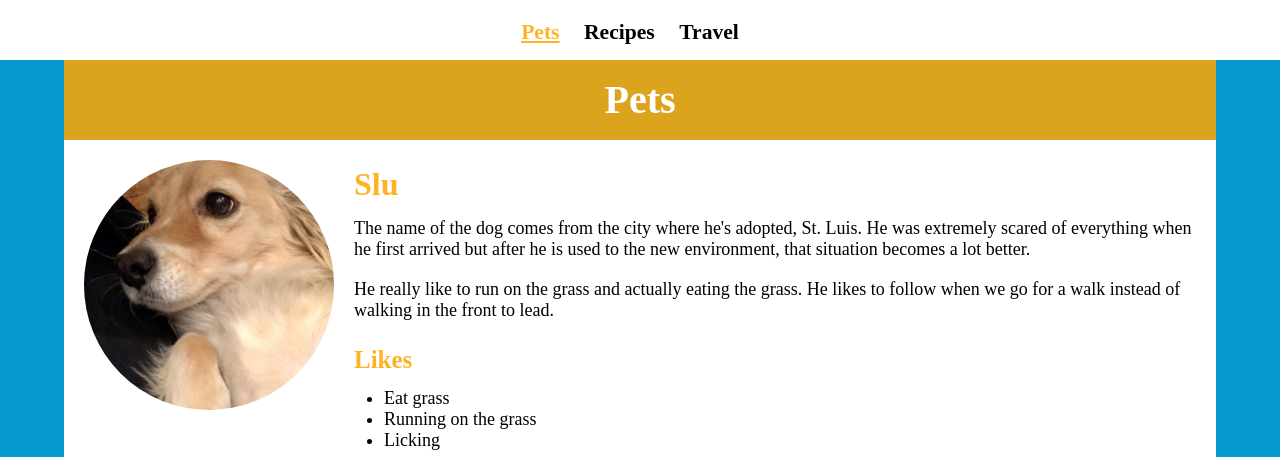
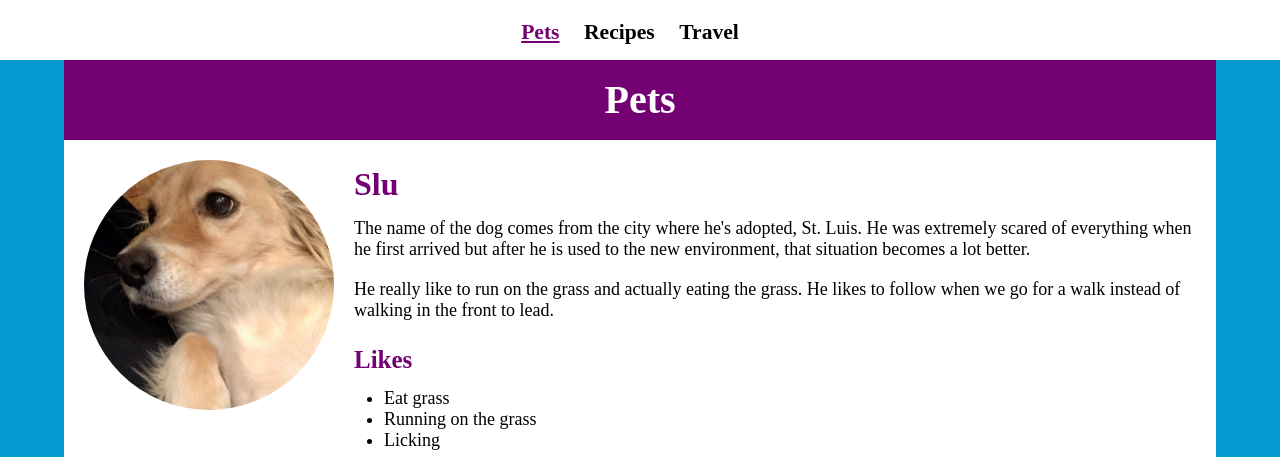
Before and after one commit to theTongL/starter_html, a plain HTML site: page index.html in a window 1280 px wide. Shown: the top 457 px of the page. Drawn offline with Linux system fonts and the light colour scheme.

Commit message:
Add files via upload

```diff
--- a/css/style.css
+++ b/css/style.css
@@ -30,14 +30,14 @@ h1{
 h2{
   font-size: 32px;
   line-height: 1.5;
-  color: rgba(255, 166, 0, 0.857);
+  color: rgb(115, 1, 115);
 }
 
 h3{
   font-size: 25px;
   line-height: 1.5;
   padding: 10px 0;
-  color: rgb(255, 166, 0, 0.857);
+  color: rgb(115, 1, 115);
 }
 
 span{
@@ -82,7 +82,7 @@ nav a{
 
 nav a:hover, nav a:focus, nav a.active{
   text-decoration: underline;
-  color: rgb(255, 166, 0, 0.857);
+  color: rgb(115, 1, 115);
 }
 
 .skip a{
@@ -113,7 +113,7 @@ nav a:hover, nav a:focus, nav a.active{
 
 .container > :first-child {
   grid-column: 1/ span 2;
-  background-color: rgba(255, 166, 0, 0.857);
+  background-color: rgb(115, 1, 115);
   margin-bottom: -30px;
   margin-top: -20px;
 }
```
